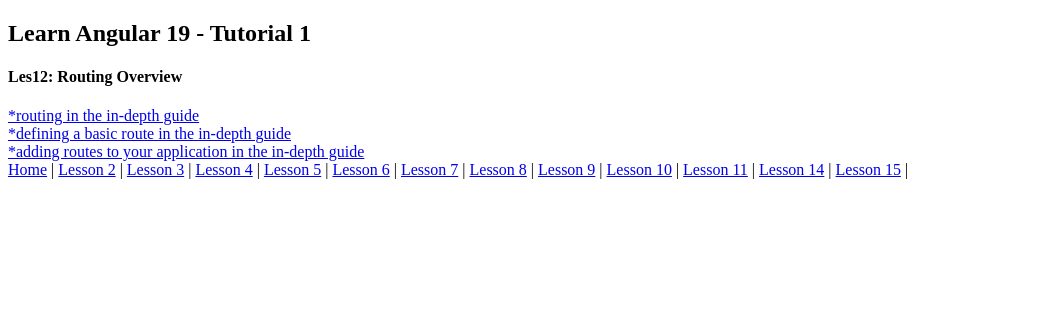
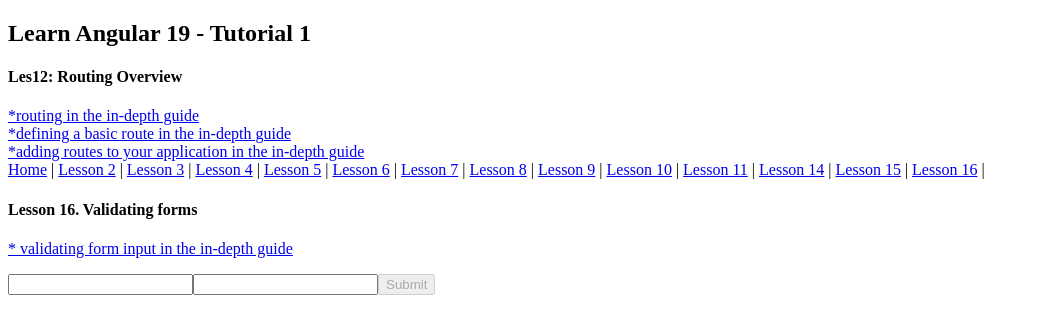
Before and after one commit to JKGiitHub/ang19-tutorial-1, an Angular app: page /les16 in a window 1280 px wide. Before the commit this address led to /. Shown: the top 334 px of the page, without its empty margins (0-1039 px from the left). Built offline with nearby package versions, Linux system fonts and the light colour scheme.

Commit message:
Lesson 16. Validating forms

```diff
--- a/src/app/app.component.html
+++ b/src/app/app.component.html
@@ -19,6 +19,7 @@
     <a routerLink="/les11">Lesson 11</a> |
     <a routerLink="/les14">Lesson 14</a> |
     <a routerLink="/les15">Lesson 15</a> |
+    <a routerLink="/les16">Lesson 16</a> |
 </nav>
 <section>
     <router-outlet />
--- a/src/app/app.routes.ts
+++ b/src/app/app.routes.ts
@@ -12,6 +12,7 @@
 import { Les11Component } from './tut1/les11/les11.component';
 import { Les14Component } from './tut1/les14/les14.component';
 import { Les15Component } from './tut1/les15/les15.component';
+import { Les16Component } from './tut1/les16/les16.component';
 
 export const routes: Routes = [
     {
@@ -79,4 +80,9 @@
         component: Les15Component,
         title: 'Lesson 15',
     },
+    {
+        path: 'les16',
+        component: Les16Component,
+        title: 'Lesson 16',
+    },
 ];
--- /dev/null
+++ b/src/app/tut1/les16/les16.component.html
@@ -0,0 +1,12 @@
+<h4>Lesson 16. Validating forms</h4>
+<p>
+    <a href="https://angular.dev/guide/forms/reactive-forms#validating-form-input" target="_blank">* validating form
+        input in the
+        in-depth guide</a>
+</p>
+
+<form [formGroup]="profileForm">
+    <input type="text" formControlName="name" name="name" />
+    <input type="email" formControlName="email" name="email" />
+    <button type="submit" [disabled]="!profileForm.valid">Submit</button>
+</form>
--- /dev/null
+++ b/src/app/tut1/les16/les16.component.ts
@@ -0,0 +1,22 @@
+import { Component } from '@angular/core';
+import {
+  ReactiveFormsModule,
+  FormControl,
+  FormGroup,
+  Validators,
+} from '@angular/forms';
+
+@Component({
+  selector: 'tut1-les16',
+  imports: [
+    ReactiveFormsModule,
+  ],
+  templateUrl: './les16.component.html',
+  styleUrl: './les16.component.scss'
+})
+export class Les16Component {
+  profileForm = new FormGroup({
+    name: new FormControl('', Validators.required),
+    email: new FormControl('', [Validators.required, Validators.email]),
+  });
+}
```
Also changed, not shown: !readme_notes.txt, src/app/tut1/les16/les16.component.scss (added), 1 other file (tests, documents, lock files or other folders).
